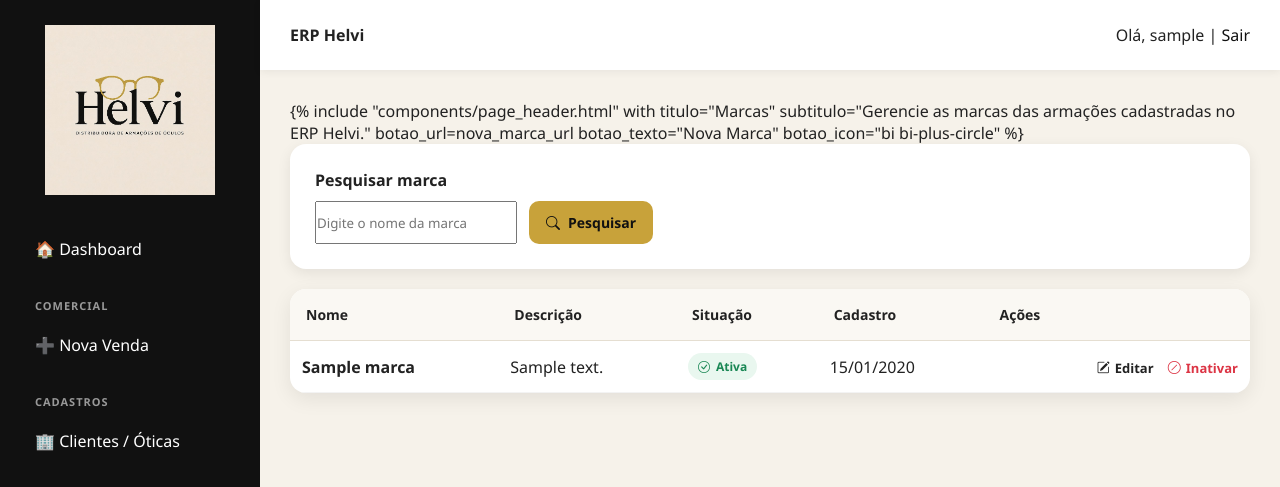
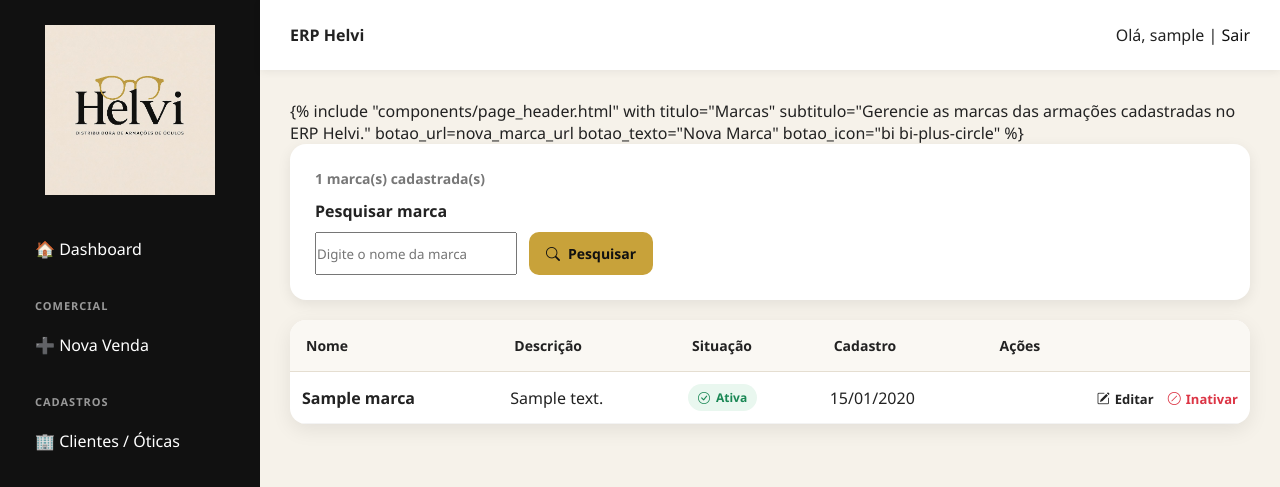
Before and after one commit to paulo-vsfreitas/erp-helvi-distribuidora, a Django app: page /catalogo/marcas/ in a window 1280 px wide. Shown: the top 487 px of the page. Run offline with Django 5.2, Linux system fonts and the light colour scheme; a user stored in the database is signed in; tables that the repository leaves empty hold one stand-in row (values such as "Sample post").

Commit message:
feat: finaliza tela de marcas

```diff
--- a/catalogo/templates/catalogo/marcas/lista_marcas.html
+++ b/catalogo/templates/catalogo/marcas/lista_marcas.html
@@ -14,6 +14,13 @@ botao_texto="Nova Marca"
 botao_icon="bi bi-plus-circle" %}
 
 <form method="get" class="card search-form">
+    <div class="list-summary">
+         {% if busca %}
+             {{ marcas|length }} resultado(s) encontrado(s) para "{{ busca }}"
+         {% else %}
+            {{ marcas|length }} marca(s) cadastrada(s)
+         {% endif %}
+</div>
     <label for="busca"><strong>Pesquisar marca</strong></label>
 
     <div class="search-row">
@@ -89,12 +96,16 @@ botao_icon="bi bi-plus-circle" %}
                     </td>
                 </tr>
             {% empty %}
-                <tr>
-                    <td colspan="5" style="padding:20px; text-align:center; color:#777;">
-                        Nenhuma marca cadastrada.
-                    </td>
-                </tr>
-            {% endfor %}
+    <tr>
+        <td colspan="5" class="empty-state">
+            {% if busca %}
+                Nenhuma marca encontrada para "{{ busca }}".
+            {% else %}
+                Nenhuma marca cadastrada até o momento.
+            {% endif %}
+        </td>
+    </tr>
+{% endfor %}
         </tbody>
     </table>
 
--- /dev/null
+++ b/core/templates/components/card.html
@@ -0,0 +1,4 @@
+<div class="card">
+    {% block card_content %}
+    {% endblock %}
+</div>
--- a/static/css/tables.css
+++ b/static/css/tables.css
@@ -70,3 +70,17 @@
     text-align:right;
     white-space:nowrap;
 }
+
+.list-summary{
+    margin-bottom:12px;
+    color:var(--text-light);
+    font-size:14px;
+    font-weight:600;
+}
+
+.empty-state{
+    padding:30px;
+    text-align:center;
+    color:var(--text-light);
+    font-weight:600;
+}
```
